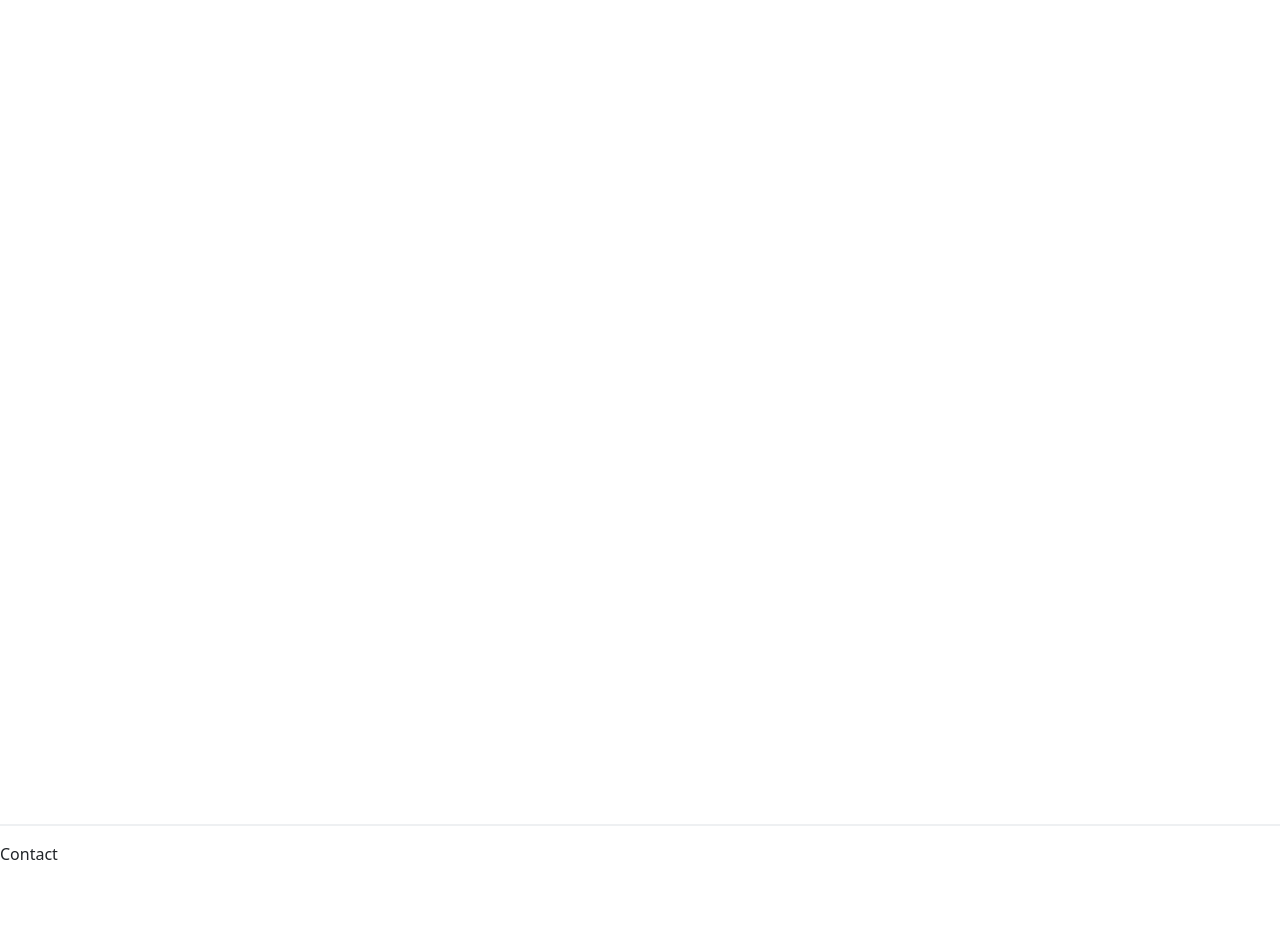
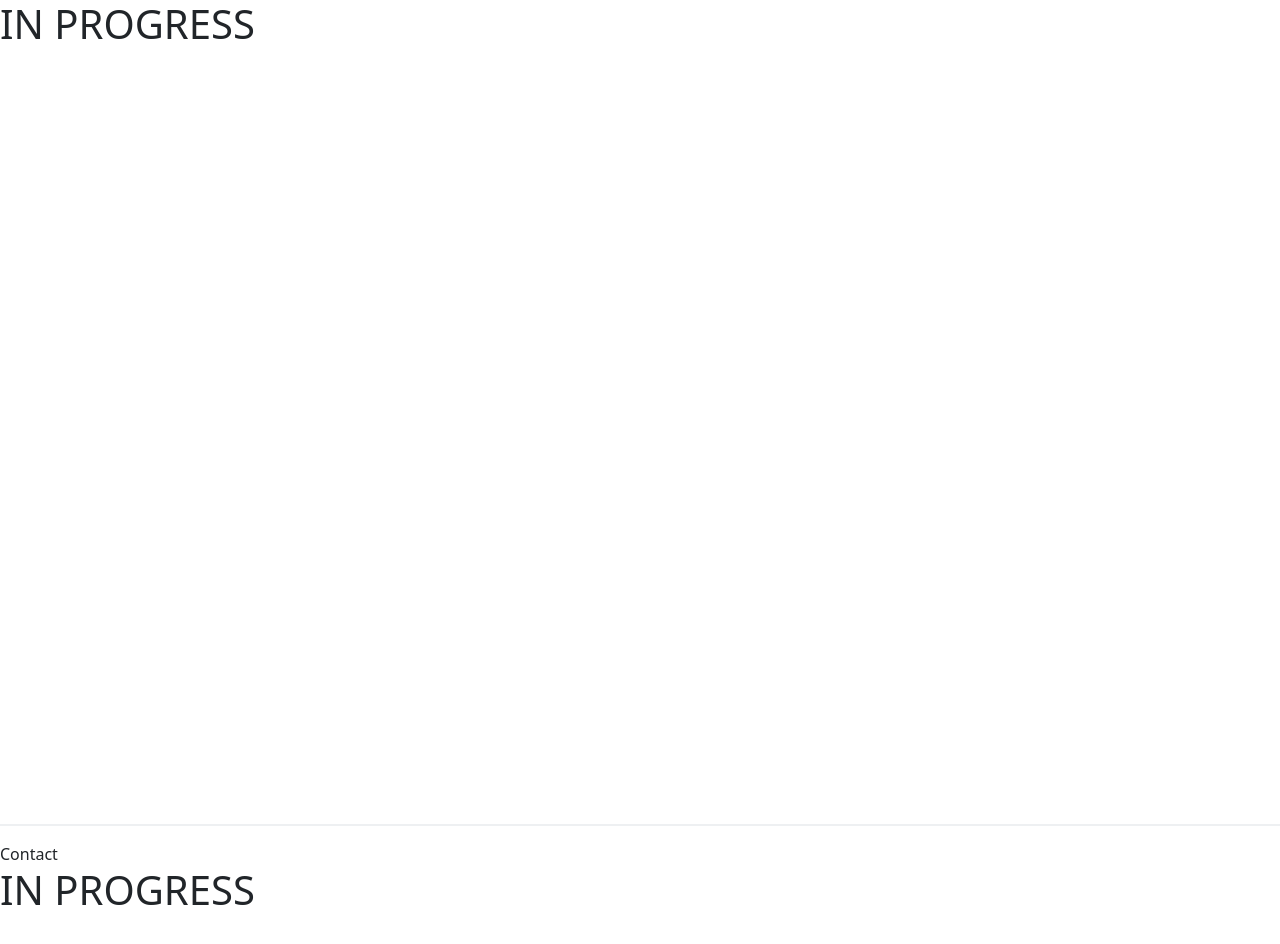
Before and after one commit to PavithranBaskaran/pavi-portfolio, a React (Create React App) app: page / in a window 1280 px wide. Shown: the part 2862-3806 px from the top of the page. Built offline with nearby package versions, Linux system fonts and the light colour scheme; no server answers; a web font is replaced by a local one.

Commit message:
in progress

```diff
--- a/src/App.js
+++ b/src/App.js
@@ -78,12 +78,14 @@ function App() {
          <div className=" d-flex justify-content-center">
         <hr className=" border opacity-50 mt-5 line "/>
         </div>
-        <section className="" id="project">Project</section>
+        <section className="" id="project">Project
+        <h1>IN PROGRESS</h1></section>
         {/* Horizontal Line */}
         <div className=" d-flex justify-content-center">
         <hr className=" border opacity-50 mt-5 line "/>
         </div>
-        <section className="" id="contact">Contact</section>
+        <section className="" id="contact">Contact
+        <h1>IN PROGRESS</h1></section>
         {/* Horizontal Line */}
         <div className=" d-flex justify-content-center">
         <hr className=" border opacity-50 mt-5 line "/>
```
